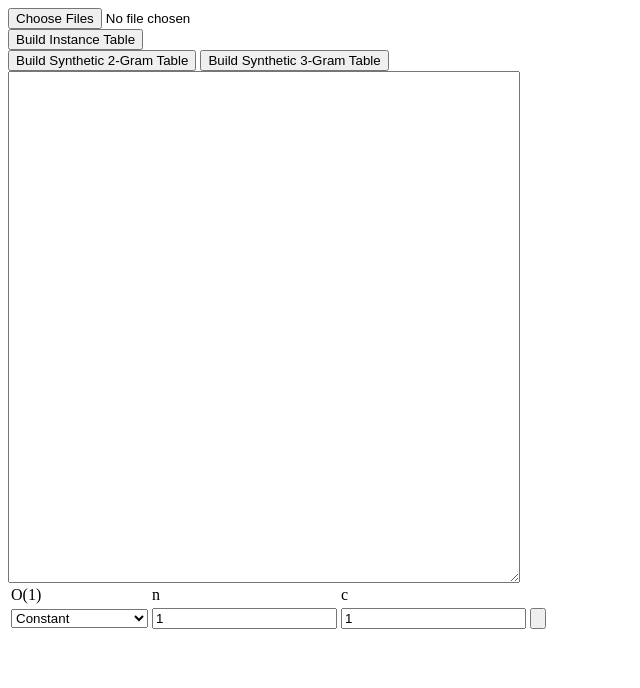
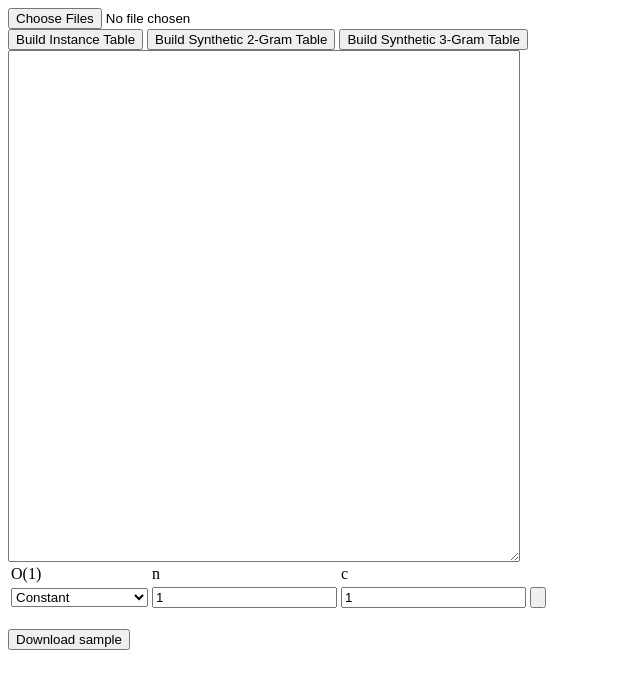
Before and after one commit to TeamPort/PortAuthority-AnalyticsEngine, a plain HTML site: page index.html in a window 1280 px wide. Shown: the whole page, without its empty margins (0-640 px from the left). Drawn offline with Linux system fonts and the light colour scheme.

Commit message:
Include a sample VS Code project

```diff
--- a/index.html
+++ b/index.html
@@ -139,6 +139,8 @@
 </script>
 <br>
 <button onclick="instance()">Build Instance Table</button>
+<button onclick="synthetic(2)">Build Synthetic 2-Gram Table</button>
+<button onclick="synthetic(3)">Build Synthetic 3-Gram Table</button>
 <script>
     function instance()
     {
@@ -156,11 +158,7 @@ function instance()
         }
         document.getElementById("output").value = text + total + "\n"
     }
-</script>
-<br>
-<button onclick="synthetic(2)">Build Synthetic 2-Gram Table</button>
-<button onclick="synthetic(3)">Build Synthetic 3-Gram Table</button>
-<script>
+
     function synthetic(n)
     {
         buildSyntheticInstanceMap(run, n)
@@ -222,4 +220,8 @@ function instance()
         document.getElementById("replay").style.display = "none"
     }
 </script>
+<br>
+<form method="get" action="sample.zip">
+    <button type="submit">Download sample</button>
+</form>
 </html>
```
Also changed, not shown: 1 other file. Lines whose indentation alone changed are shown as unchanged.
